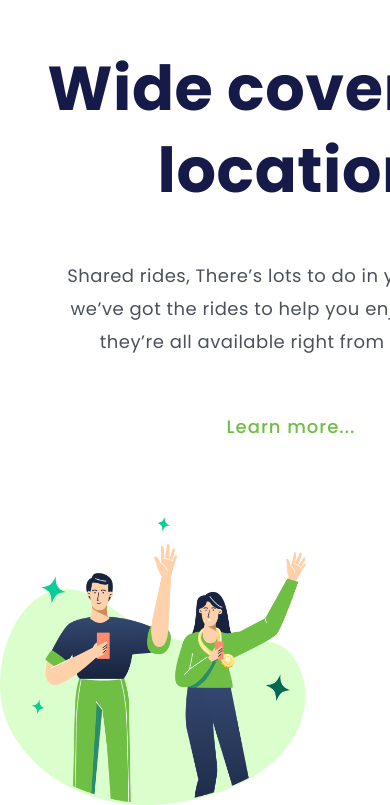
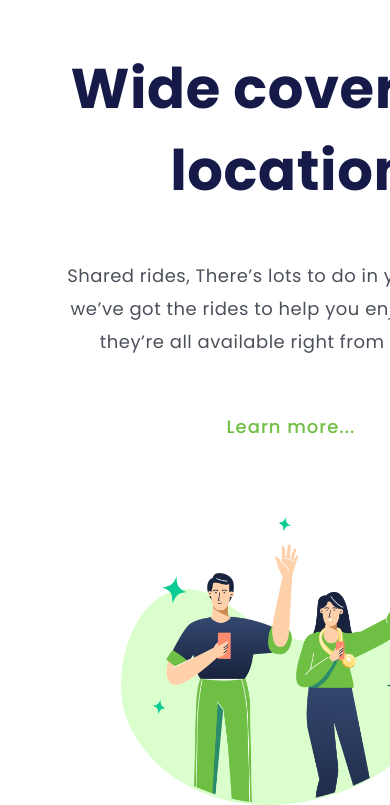
Before and after one commit to fabiorodbarroso/Wide-coverage-location, a plain HTML site: page index DESAFIO.html in a window 390 px wide. Shown: the part 136-941 px from the top of the page. Drawn offline with Linux system fonts and the light colour scheme.

Commit message:
alteracao para o title colocando DevClub no projeto

```diff
--- a/index DESAFIO.html
+++ b/index DESAFIO.html
@@ -5,7 +5,7 @@
     <meta charset="UTF-8">
     <meta name="viewport" content="width=device-width, initial-scale=1.0">
     <link href="./styles DESAFIO.css" rel="stylesheet">
-    <title>CSS - Desafio 2 TESTE</title>
+    <title>CSS - Desafio 2 DevClub</title>
 </head>
 <body>
         <header class="container">
--- a/styles DESAFIO.css
+++ b/styles DESAFIO.css
@@ -97,6 +97,10 @@ p {
     text-align: center;
   }
 
+  h1 {
+    font-size: 56px;
+  }
+
   p {
     text-align: center;
     margin-left: 43px;
@@ -108,7 +112,6 @@ p {
     display: block;
     position: absolute;
     top: 490px;
-    margin-left: auto;
-    margin-right: auto;
+
   }
 }
```
